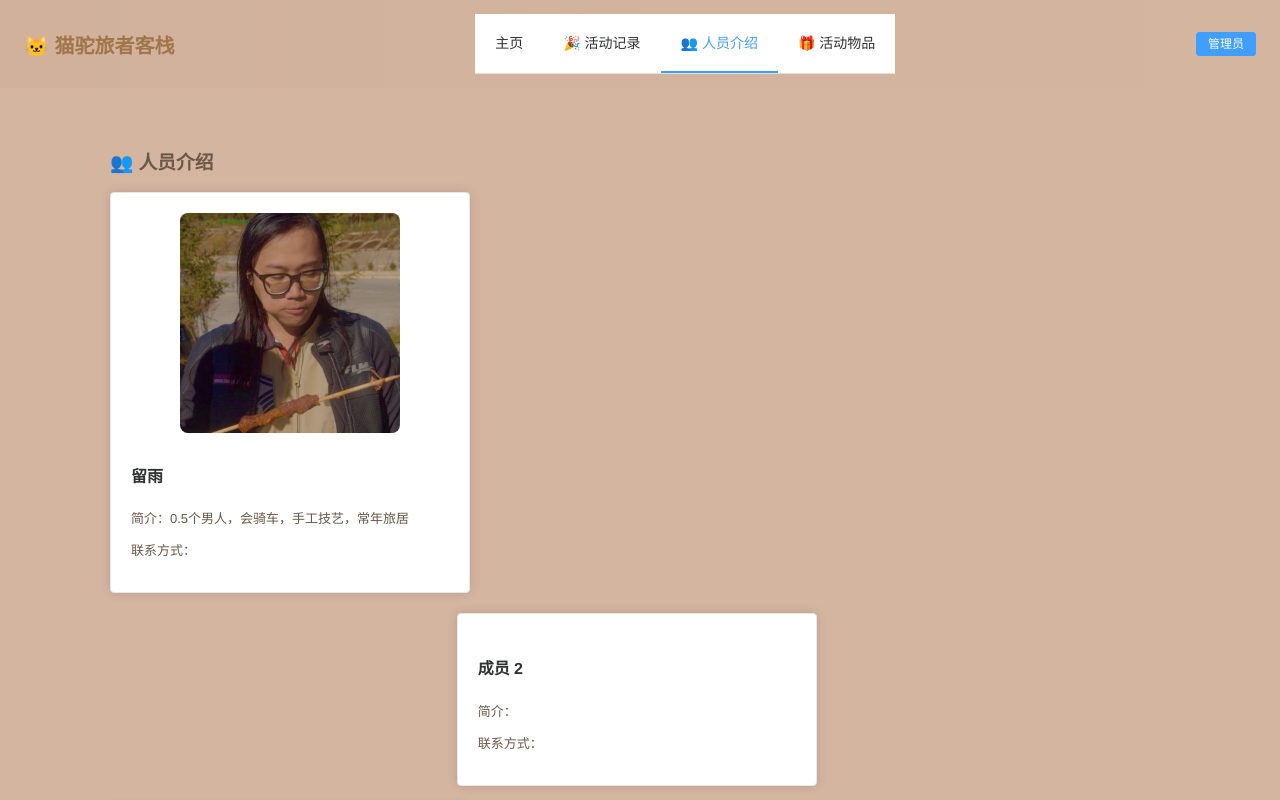
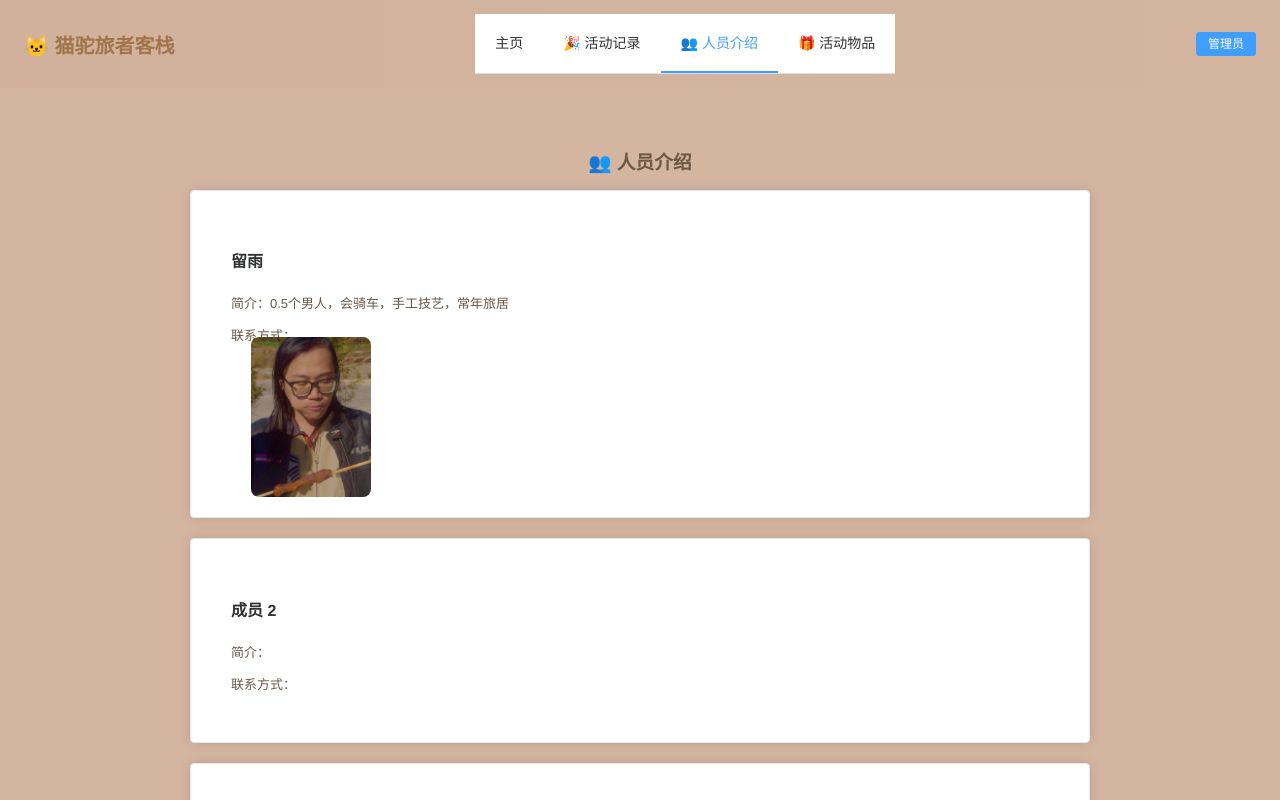
Before and after one commit to 12345-user/HotalWeb, a Vue app in the folder Catocycle-web/: page /people in a window 1280 px wide. Shown: the top 800 px of the page. Built offline with nearby package versions, Linux system fonts and the light colour scheme.

Commit message:
还有bug

```diff
--- a/Catocycle-web/src/views/Activities.vue
+++ b/Catocycle-web/src/views/Activities.vue
@@ -1,7 +1,7 @@
 <template>
   <div>
-    <el-row>
-      <el-col :span="14">
+    <el-row class="content-row">
+      <el-col :span="16">
         <h3>🎉 活动记录 | 猫咪同欢</h3>
         <el-timeline>
           <el-timeline-item v-for="act in activities" :key="act.id" :timestamp="act.time">
@@ -30,27 +30,6 @@
           </el-timeline-item>
         </el-timeline>
       </el-col>
-      <el-col v-if="isAdmin" :span="10">
-        <h3>➕ 添加新活动</h3>
-        <el-form label-position="top" :model="form">
-          <el-form-item label="标题">
-            <el-input v-model="form.title" />
-          </el-form-item>
-          <el-form-item label="时间">
-            <el-date-picker v-model="form.time" type="datetime" placeholder="选择时间" style="width:100%" />
-          </el-form-item>
-          <el-form-item label="人员">
-            <el-input v-model="form.people" placeholder="参与人员姓名或人数" />
-          </el-form-item>
-          <el-form-item label="描述">
-            <el-input type="textarea" v-model="form.desc" />
-          </el-form-item>
-          <el-form-item label="照片 URL（逗号分隔，例如: /images/activities/photo-1.jpg">
-            <el-input v-model="form.photos" placeholder="国际URL 或 本地路径 /images/activities/..." />
-          </el-form-item>
-          <el-button type="primary" @click="submit">添加</el-button>
-        </el-form>
-      </el-col>
     </el-row>
   </div>
 </template>
@@ -63,7 +42,6 @@ export default {
   data(){
     return {
       activities:[],
-      form:{title:'',time:'',people:'',desc:'',photos:''},
       isAdmin: false
     }
   },
@@ -74,18 +52,6 @@ export default {
   methods:{
     goToActivity(id) {
       this.$router.push(`/activity/${id}`)
-    },
-    async submit(){
-      const payload = {
-        title: this.form.title,
-        time: (this.form.time && new Date(this.form.time).toLocaleString()) || new Date().toLocaleString(),
-        people: this.form.people,
-        desc: this.form.desc,
-        photos: this.form.photos ? this.form.photos.split(',').map(s => s.trim()) : []
-      }
-      await api.addActivity(payload)
-      this.activities = await api.getActivities()
-      this.form = {title:'',time:'',people:'',desc:'',photos:''}
     },
     async deleteAct(id){
       this.$confirm('确认删除此活动记录？', '提示', {
@@ -103,6 +69,10 @@ export default {
 </script>
 
 <style scoped>
+.content-row {
+  justify-content: flex-end;
+}
+
 .activity-item-outer {
   padding: 6px;
   border-radius: 14px;
--- a/Catocycle-web/src/views/People.vue
+++ b/Catocycle-web/src/views/People.vue
@@ -1,8 +1,7 @@
 <template>
   <div>
-    <el-row>
-      <el-col :span="16">
-        <h3>👥 人员介绍</h3>
+    <div class="people-container">
+      <h3 class="people-title">👥 人员介绍</h3>
 
         <!-- 普通访客：波浪形左右交错展示 -->
         <div v-if="!isAdmin" class="people-wave">
@@ -10,9 +9,13 @@
             v-for="(p, index) in people"
             :key="p.id"
             class="person-row"
-            :class="index % 2 === 0 ? 'left' : 'right'"
           >
             <el-card class="person-card">
+              <div class="person-info">
+                <h4>{{ p.name }}</h4>
+                <p class="small muted">简介：{{ p.personality }}</p>
+                <p class="small muted">联系方式：{{ p.contact }}</p>
+              </div>
               <div v-if="p.photos && p.photos.length" class="person-photo-wrap">
                 <el-image
                   v-for="(photo, i) in p.photos"
@@ -22,41 +25,39 @@
                   fit="cover"
                 />
               </div>
-              <h4>{{ p.name }}</h4>
-              <p class="small muted">简介：{{ p.personality }}</p>
-              <p class="small muted">联系方式：{{ p.contact }}</p>
             </el-card>
           </div>
         </div>
 
         <!-- 管理员：仍然使用网格方便管理 -->
-        <div v-else class="card-grid">
-          <el-card v-for="p in people" :key="p.id">
-            <div v-if="p.photos && p.photos.length" style="margin-bottom:12px;display:flex;justify-content:center">
-              <el-image v-for="(photo, i) in p.photos" :key="i" :src="photo" style="width:85%;max-width:220px;aspect-ratio:1;object-fit:cover;border-radius:8px;margin-bottom:8px;transform:rotate(270deg)" fit="cover"/>
-            </div>
+        <div v-else class="people-wave">
+          <div
+            v-for="p in people"
+            :key="p.id"
+            class="person-row"
+          >
+            <el-card class="person-card">
+              <div class="person-info">
                 <h4>{{ p.name }}</h4>
                 <p class="small muted">简介：{{ p.personality }}</p>
                 <p class="small muted">联系方式：{{ p.contact }}</p>
                 <div style="margin-top:10px">
                   <el-button type="danger" size="small" @click="deletePer(p.id)">删除</el-button>
                 </div>
+              </div>
+              <div v-if="p.photos && p.photos.length" class="person-photo-wrap">
+                <el-image
+                  v-for="(photo, i) in p.photos"
+                  :key="i"
+                  :src="photo"
+                  class="person-photo"
+                  fit="cover"
+                />
+              </div>
             </el-card>
           </div>
-      </el-col>
-      <el-col v-if="isAdmin" :span="8">
-        <h3>➕ 添加新人员</h3>
-        <el-form label-position="top" :model="form">
-          <el-form-item label="姓名"><el-input v-model="form.name"/></el-form-item>
-          <el-form-item label="简介"><el-input v-model="form.personality"/></el-form-item>
-          <el-form-item label="联系方式"><el-input v-model="form.contact"/></el-form-item>
-          <el-form-item label="照片 URL（逗号分隔）">
-            <el-input v-model="form.photos" placeholder="国际URL 或 本地路径 /images/activities/..." />
-          </el-form-item>
-          <el-button type="primary" @click="submit">添加</el-button>
-        </el-form>
-      </el-col>
-    </el-row>
+        </div>
+    </div>
   </div>
 </template>
 
@@ -68,7 +69,6 @@ export default {
   data(){
     return {
       people: [],
-      form: {name:'',personality:'',contact:'',photos:''},
       isAdmin: false
     }
   },
@@ -77,17 +77,6 @@ export default {
     this.people = await api.getPeople()
   },
   methods:{
-    async submit(){
-      const payload = {
-        name: this.form.name,
-        personality: this.form.personality,
-        contact: this.form.contact,
-        photos: this.form.photos ? this.form.photos.split(',').map(s => s.trim()) : []
-      }
-      await api.addPerson(payload)
-      this.people = await api.getPeople()
-      this.form = {name:'',personality:'',contact:'',photos:''}
-    },
     async deletePer(id){
       this.$confirm('确认删除此人员？', '提示', {
         confirmButtonText: '确认',
@@ -104,6 +93,16 @@ export default {
 </script>
 
 <style scoped>
+.people-container {
+  max-width: 900px;
+  margin: 0 auto;
+}
+
+.people-title {
+  text-align: center;
+  margin-bottom: 16px;
+}
+
 .people-wave {
   display: flex;
   flex-direction: column;
@@ -111,35 +110,30 @@ export default {
 }
 
 .person-row {
-  display: flex;
-}
-
-.person-row.left {
-  justify-content: flex-start;
-}
-
-.person-row.right {
-  justify-content: flex-end;
+  width: 100%;
 }
 
 .person-card {
-  width: 65%;
-  max-width: 360px;
+  display: flex;
+  justify-content: space-between;
+  align-items: center;
+  gap: 20px;
+  padding: 16px 20px;
+}
+
+.person-info {
+  flex: 1;
 }
 
 .person-photo-wrap {
-  margin-bottom: 12px;
-  display: flex;
-  justify-content: center;
+  flex-shrink: 0;
 }
 
 .person-photo {
-  width: 85%;
-  max-width: 220px;
-  aspect-ratio: 1;
+  width: 160px;
+  height: 120px;
   object-fit: cover;
   border-radius: 8px;
-  margin-bottom: 8px;
   transform: rotate(270deg);
 }
 </style>
```
Lines whose indentation alone changed are shown as unchanged.
